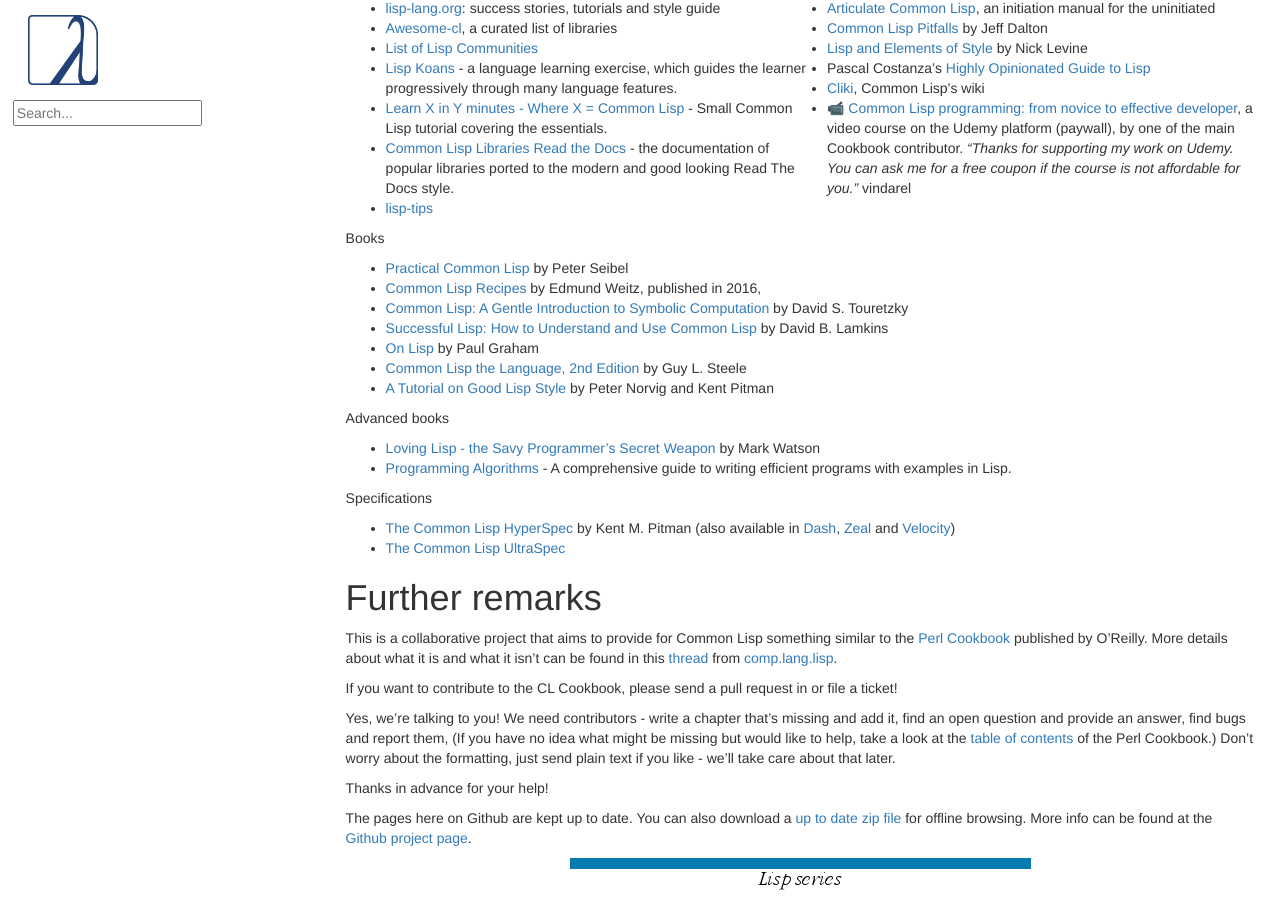
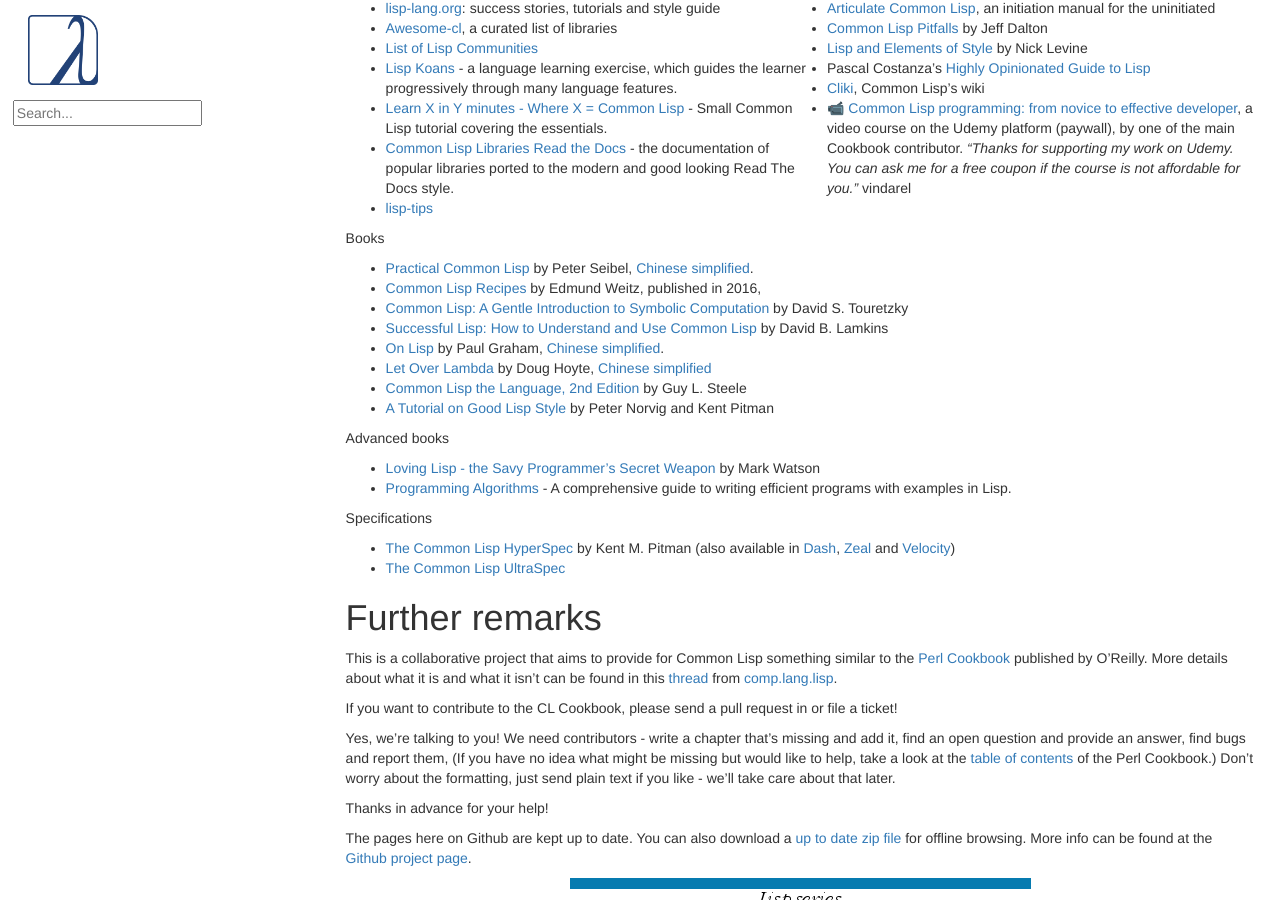
Before and after one commit to LispCookbook/cl-cookbook, a Jekyll site: the page built from index.md, in a window 1280 px wide and 900 px high, scrolled down 1221 px. Built offline with Jekyll 4.4.1, drawn with Linux system fonts in a browser that asks for light colours.

Commit message:
Add files via upload

```diff
--- a/index.md
+++ b/index.md
@@ -99,11 +99,12 @@
 
 Books
 
-* [Practical Common Lisp](http://www.gigamonkeys.com/book/) by Peter Seibel
+* [Practical Common Lisp](http://www.gigamonkeys.com/book/) by Peter Seibel, [Chinese simplified](https://binghe.github.io/pcl-cn/).
 * [Common Lisp Recipes](http://weitz.de/cl-recipes/) by Edmund Weitz, published in 2016,
 * [Common Lisp: A Gentle Introduction to Symbolic Computation](http://www-2.cs.cmu.edu/~dst/LispBook/) by David S. Touretzky
 * [Successful Lisp: How to Understand and Use Common Lisp](https://successful-lisp.blogspot.com/p/httpsdrive.html) by David B. Lamkins
-* [On Lisp](http://www.paulgraham.com/onlisptext.html) by Paul Graham
+* [On Lisp](http://www.paulgraham.com/onlisptext.html) by Paul Graham, [Chinese simplified](https://sourceforge.net/projects/onlisp-cn/files/onlisp-cn_20140217.pdf/download).
+* [Let Over Lambda](https://letoverlambda.com./) by Doug Hoyte, [Chinese simplified](https://oneforalone.github.io/lol-zh/)
 * [Common Lisp the Language, 2nd Edition](http://www-2.cs.cmu.edu/Groups/AI/html/cltl/cltl2.html) by Guy L. Steele
 * [A Tutorial on Good Lisp Style](https://www.cs.umd.edu/%7Enau/cmsc421/norvig-lisp-style.pdf) by Peter Norvig and Kent Pitman
 
```
